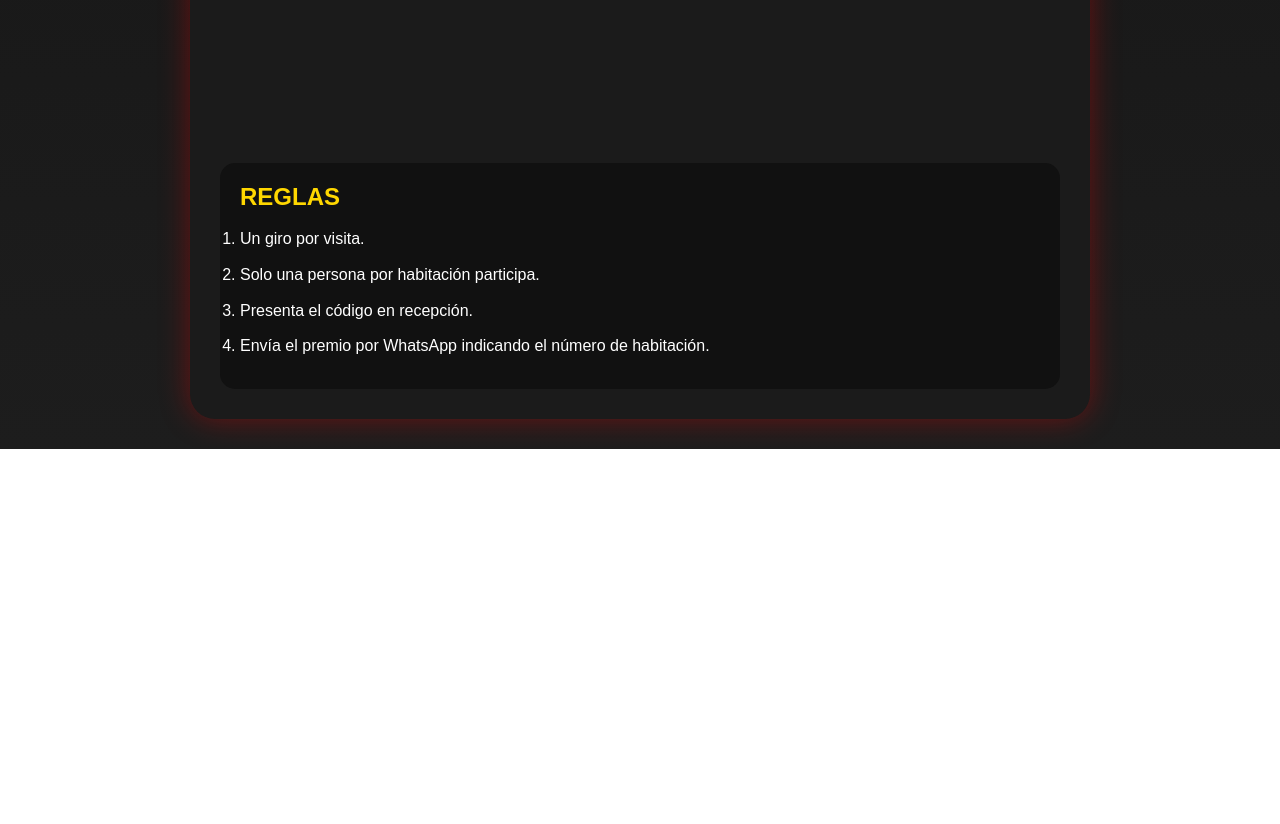
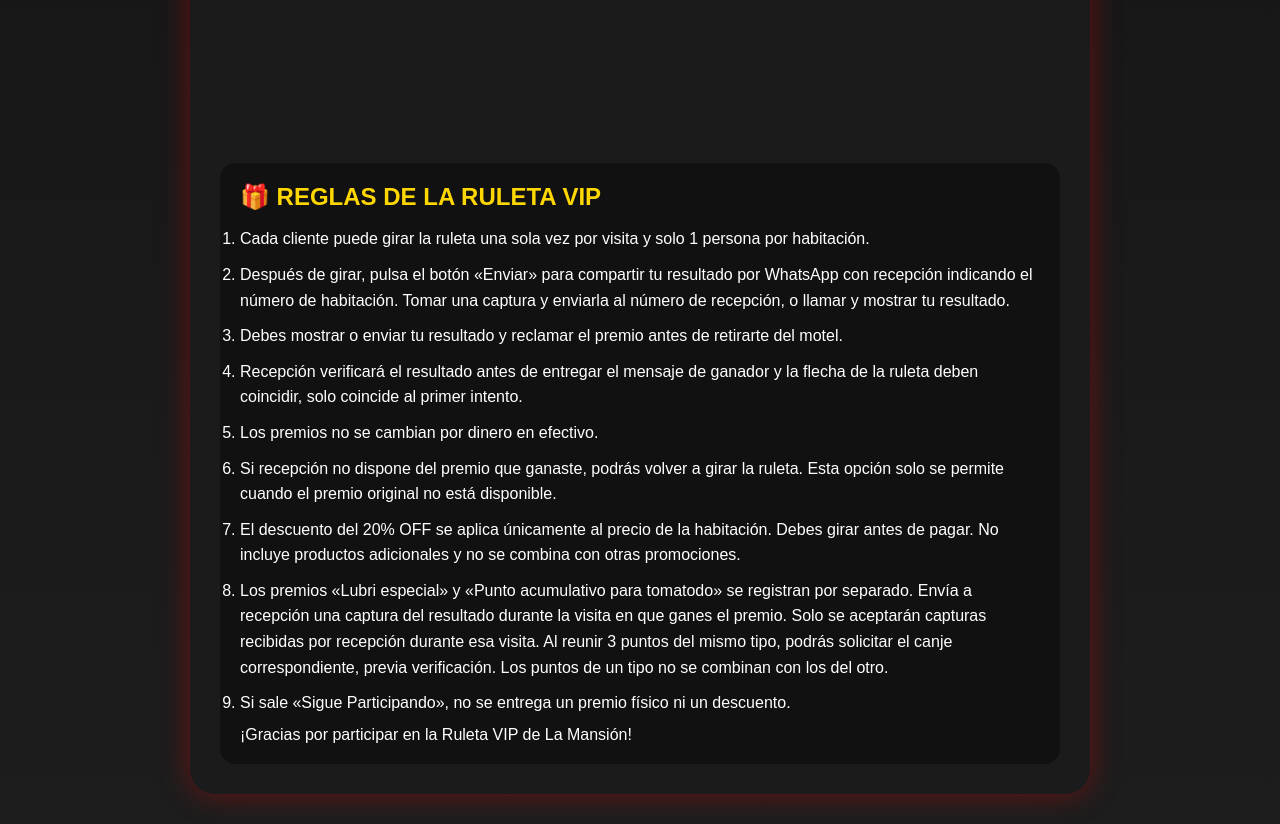
Before and after one commit to anna84mansion-design/ruleta-lamansion, a plain HTML site: page index.html in a window 1280 px wide. Shown: the part 1024-1848 px from the top of the page. Before the commit the page ends 1473 px from the top, so only its background shows below. Drawn offline with nearby package versions, Linux system fonts and the light colour scheme; files whose address does not match are found by name.

Commit message:
Actualizar index.html

```diff
--- a/index.html
+++ b/index.html
@@ -42,17 +42,22 @@
 
     <div class="reglas">
 
-        <h2>REGLAS</h2>
 
-        <ol>
 
-            <li>Un giro por visita.</li>
+       <h2>🎁 REGLAS DE LA RULETA VIP</h2>
+<ol>
+  <li>Cada cliente puede girar la ruleta una sola vez por visita y solo 1 persona por habitación.</li>
+  <li>Después de girar, pulsa el botón «Enviar» para compartir tu resultado por WhatsApp con recepción indicando el número de habitación. Tomar una captura y enviarla al número de recepción, o llamar y mostrar tu resultado.</li>
+  <li>Debes mostrar o enviar tu resultado y reclamar el premio antes de retirarte del motel.</li>
+  <li>Recepción verificará el resultado antes de entregar el mensaje de ganador y la flecha de la ruleta deben coincidir, solo coincide al primer intento.</li>
+  <li>Los premios no se cambian por dinero en efectivo.</li>
+  <li>Si recepción no dispone del premio que ganaste, podrás volver a girar la ruleta. Esta opción solo se permite cuando el premio original no está disponible.</li>
+  <li>El descuento del 20% OFF se aplica únicamente al precio de la habitación. Debes girar antes de pagar. No incluye productos adicionales y no se combina con otras promociones.</li>
+  <li>Los premios «Lubri especial» y «Punto acumulativo para tomatodo» se registran por separado. Envía a recepción una captura del resultado durante la visita en que ganes el premio. Solo se aceptarán capturas recibidas por recepción durante esa visita. Al reunir 3 puntos del mismo tipo, podrás solicitar el canje correspondiente, previa verificación. Los puntos de un tipo no se combinan con los del otro.</li>
+  <li>Si sale «Sigue Participando», no se entrega un premio físico ni un descuento.</li>
+</ol><p>¡Gracias por participar en la Ruleta VIP de La Mansión!</p>
 
-            <li>Solo una persona por habitación participa.</li>
 
-            <li>Presenta el código en recepción.</li>
-
-            <li>Envía el premio por WhatsApp indicando el número de habitación.</li>
 
         </ol>
 
```
